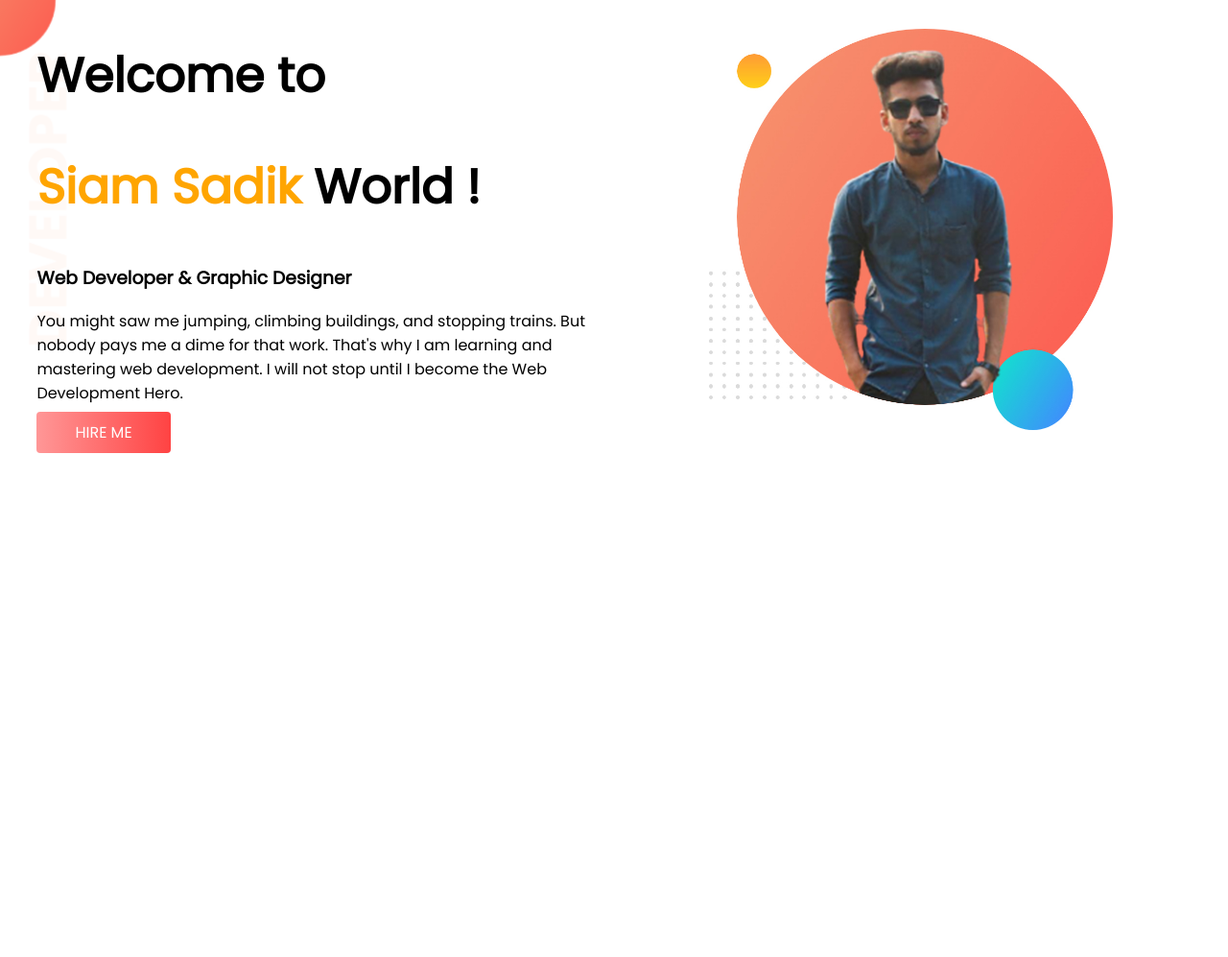
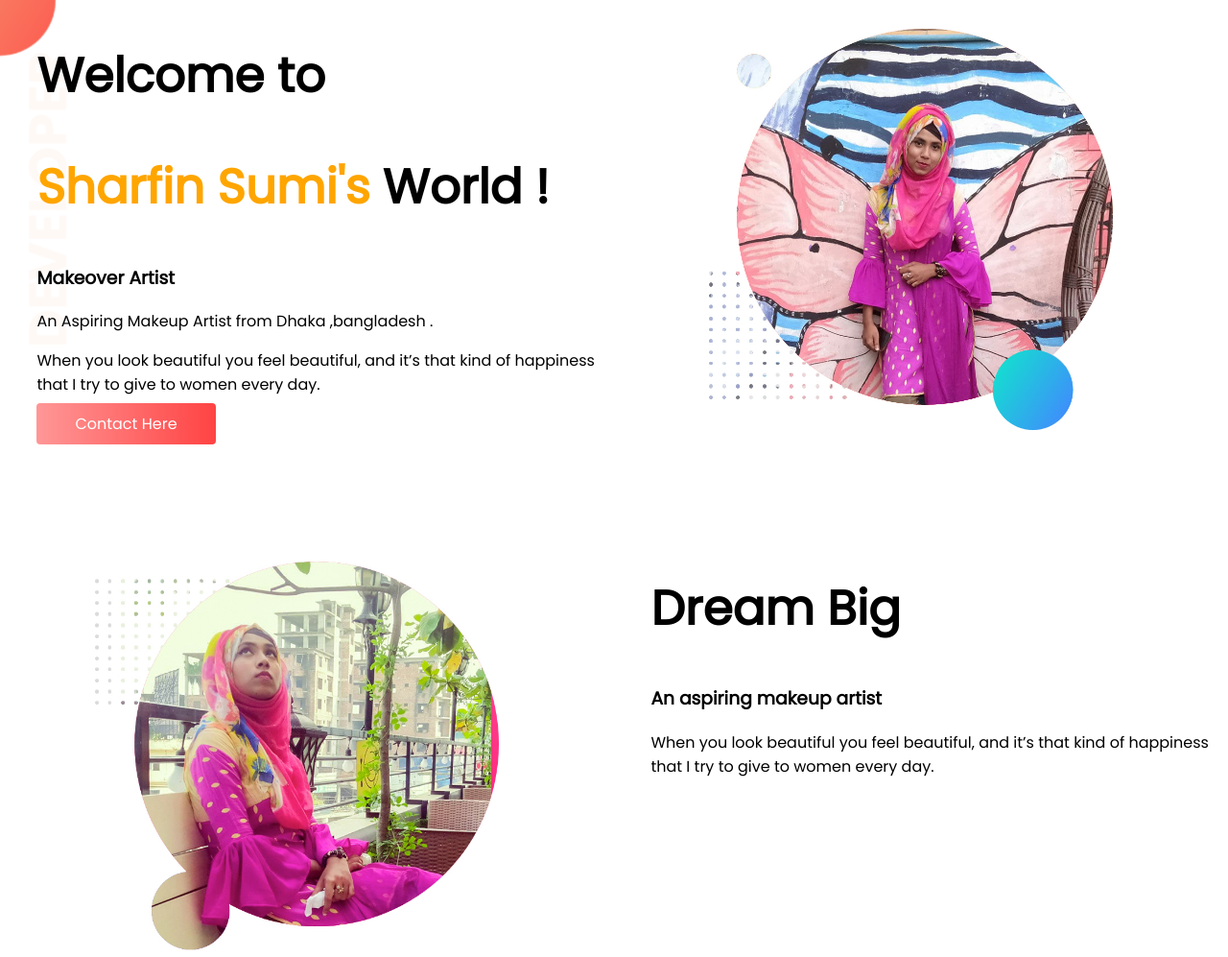
Before and after one commit to siamsadik007/siam-portfolio, a plain HTML site: page index.html in a window 1280 px wide. Shown: the whole page at 96% size. Before the commit the page ends 800 px from the top, so only its background shows below. Drawn offline with Linux system fonts and the light colour scheme.

Commit message:
siam practice

```diff
--- a/index.html
+++ b/index.html
@@ -4,7 +4,7 @@
     <meta charset="UTF-8">
     <meta http-equiv="X-UA-Compatible" content="IE=edge">
     <meta name="viewport" content="width=device-width, initial-scale=1.0">
-    <title>Siam Portfolio </title>
+    <title>Siam Practice Portfolio </title>
     <link rel="preconnect" href="https://fonts.googleapis.com">
     <link rel="preconnect" href="https://fonts.gstatic.com" crossorigin>
     <link href="https://fonts.googleapis.com/css2?family=Poppins&display=swap" rel="stylesheet">
@@ -16,20 +16,37 @@
 
 <section class="flex banner1">
     <div class="half-width">
-        <h1>Welcome to </h1>
-    <h1><span class="name-clr ">Siam Sadik </span> World ! </h1>
-    <h3>Web Developer & Graphic Designer</h3>
+        <h1>Welc<span>o</span>me to </h1>
+    <h1><span class="name-clr ">Sharfin Sumi's </span> World ! </h1>
+    <h3>Makeover Artist</h3>
 
     <p>
-        You might saw me jumping, climbing buildings, and stopping trains. But nobody pays me a dime for that work. That's why I am learning and mastering web development. I will not stop until I become the Web Development Hero.</p>
+        An Aspiring Makeup Artist from Dhaka ,bangladesh . <p>When you look beautiful you feel beautiful, and it’s that kind of happiness that I try to give to women every day.</p>
+    </p>
 
-        <a target="blank" href="https://www.linkedin.com/in/siam-sadik-915491149/" class="hire">HIRE ME</a>
+        <a target="blank" href="https://www.linkedin.com/in/siam-sadik-915491149/" class="hire">Contact Here</a>
         </div>
 
         <div class="half-width" >
-            <img src="siambg.jpg" ></div>
+            <img src="sumibg.jpg" ></div>
+</section >
+
+<section class="flex sec2margin">
+<div class="half-width">
+    <img src="sumisitbg.jpg" alt="">
+
+</div>
+<div class="half-width">
+<h1>Dream Big</h1>
+<h3>An aspiring makeup artist</h3>
+<p>When you look beautiful you feel beautiful, and it’s that kind of happiness that I try to give to women every day.</p>
+
+
+
+</div>
+
+
 </section>
-
 
 
 
--- a/style.css
+++ b/style.css
@@ -36,3 +36,6 @@ body{
        background-repeat: no-repeat;
 
    }
+   .sec2margin{
+       margin-top: 100px;
+   }
```
Also changed, not shown: photo_2021-01-16_18-21-38_ed-removebg-preview.png (deleted), sumibg.jpg (added), sumisit.jpg (added), sumisitbg.jpg (added), sumistand.jpg (added).
